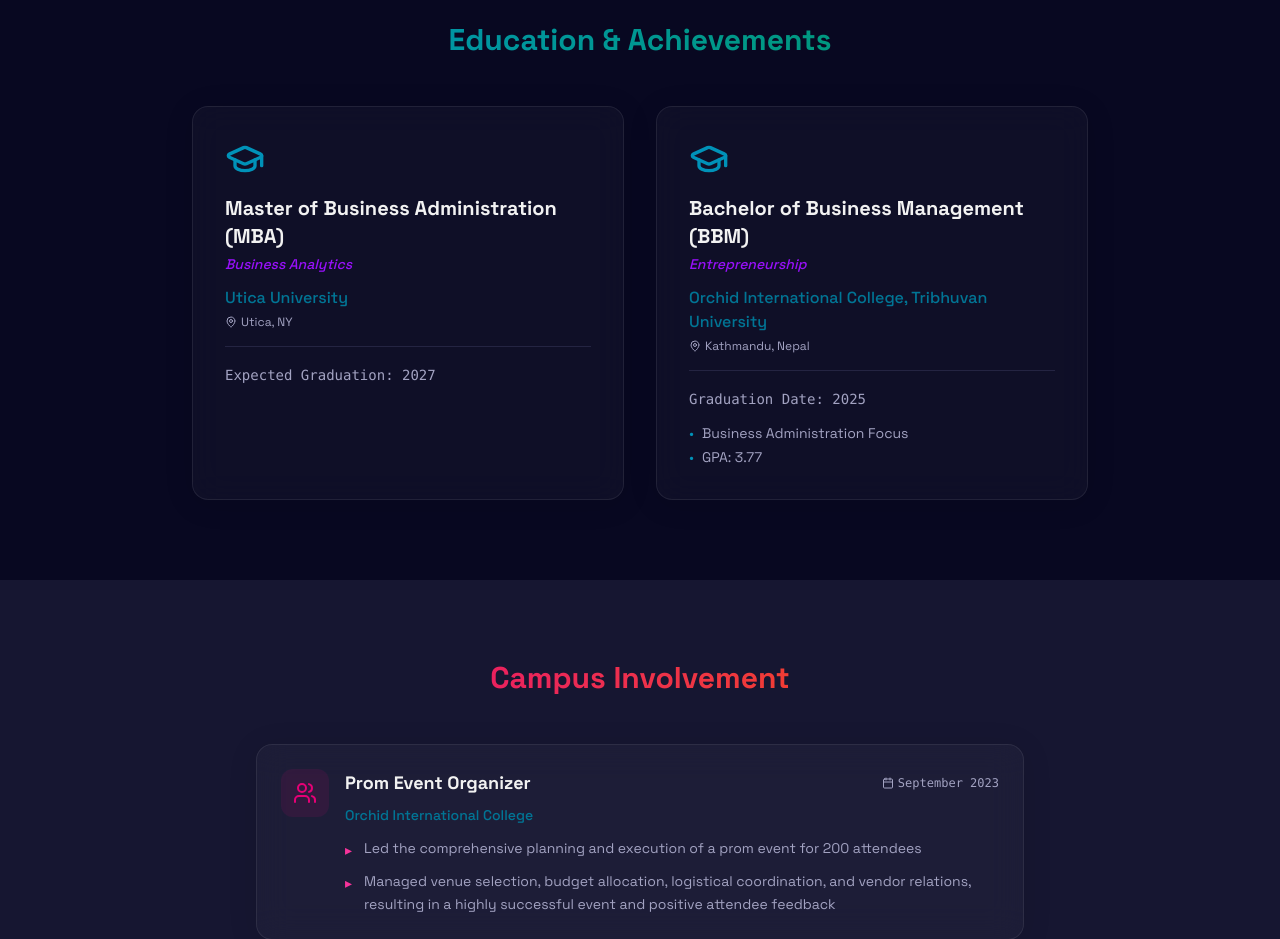
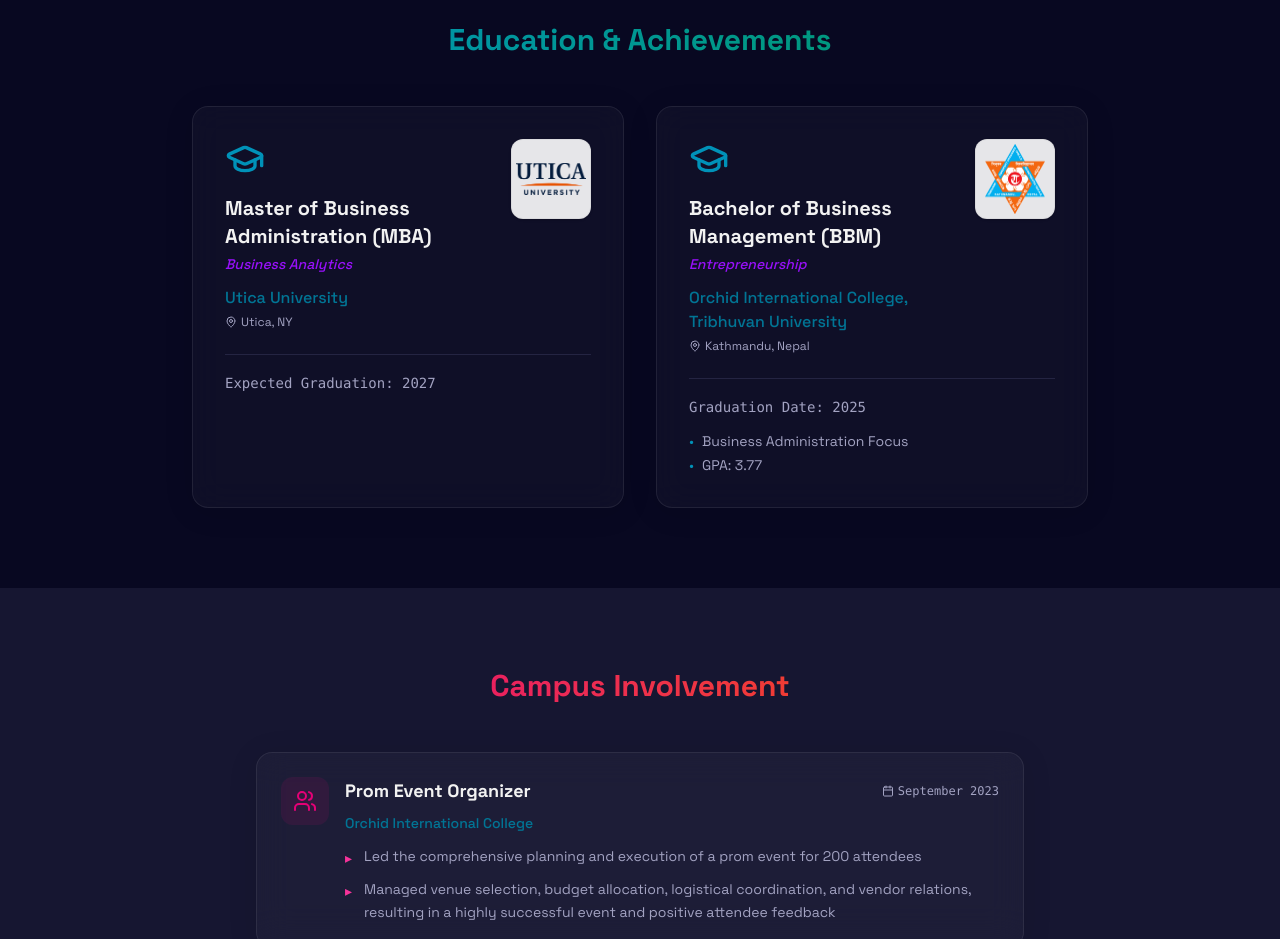
Before and after one commit to prabeshkoirala/alisha-portfolio, a Next.js app: page / in a window 1280 px wide. Shown: the part 2040-2979 px from the top of the page. Built offline with nearby package versions, Linux system fonts and the light colour scheme.

Commit message:
feat: Add and display university logos in the education section.

```diff
--- a/src/components/education.tsx
+++ b/src/components/education.tsx
@@ -3,6 +3,7 @@
 import { motion } from "framer-motion";
 import { education } from "@/lib/data";
 import { GraduationCap, MapPin } from "lucide-react";
+import Image from "next/image";
 
 const springSmooth = { type: "spring" as const, stiffness: 60, damping: 18 };
 const springHover = { type: "spring" as const, stiffness: 200, damping: 15 };
@@ -51,6 +52,8 @@
                             transition={springHover}
                             className="p-5 sm:p-8 rounded-2xl glass-morphism border border-border dark:border-white/10 hover:border-cyan-500/50 dark:hover:border-cyan-400/50 transition-colors duration-300 shadow-lg group cursor-default hover:shadow-xl hover:shadow-cyan-500/5"
                         >
+                            <div className="flex justify-between items-start gap-4">
+                                <div className="flex-1">
                                     <GraduationCap className="w-8 h-8 sm:w-10 sm:h-10 text-cyan-600 dark:text-cyan-400 mb-3 sm:mb-4 group-hover:scale-110 transition-transform duration-300" />
                                     <h3 className="text-lg sm:text-xl font-bold text-foreground mb-1 leading-snug">{edu.degree}</h3>
                                     <p className="text-xs sm:text-sm text-purple-600 dark:text-purple-400 font-medium mb-2 sm:mb-3 italic">{edu.major}</p>
@@ -58,6 +61,18 @@
                                     <div className="flex items-center gap-1 text-xs text-muted-foreground mb-3 sm:mb-4">
                                         <MapPin className="w-3 h-3" />
                                         {edu.location}
+                                    </div>
+                                </div>
+                                {(edu as any).logo && (
+                                    <div className="relative w-16 h-16 sm:w-20 sm:h-20 flex-shrink-0 bg-white/90 dark:bg-white/10 rounded-xl p-2 flex items-center justify-center border border-black/5 dark:border-white/10 shadow-sm overflow-hidden group-hover:scale-105 transition-transform duration-300">
+                                        <Image
+                                            src={(edu as any).logo}
+                                            alt={edu.school}
+                                            fill
+                                            className="object-contain p-1"
+                                        />
+                                    </div>
+                                )}
                             </div>
 
                             <div className="border-t border-border dark:border-white/10 pt-3 sm:pt-4 mt-2">
--- a/src/lib/data.ts
+++ b/src/lib/data.ts
@@ -61,7 +61,8 @@
         major: "Business Analytics",
         school: "Utica University",
         location: "Utica, NY",
-        year: "Expected Graduation: 2027"
+        year: "Expected Graduation: 2027",
+        logo: "/images/logos/utica.png"
     },
     {
         degree: "Bachelor of Business Management (BBM)",
@@ -69,7 +70,8 @@
         school: "Orchid International College, Tribhuvan University",
         location: "Kathmandu, Nepal",
         year: "Graduation Date: 2025",
-        details: ["Business Administration Focus", "GPA: 3.77"]
+        details: ["Business Administration Focus", "GPA: 3.77"],
+        logo: "/images/logos/tribhuvan.png"
     }
 ];
 
```
Also changed, not shown: public/images/logos/tribhuvan.png (added), public/images/logos/utica.png (added). Lines whose indentation alone changed are shown as unchanged.
